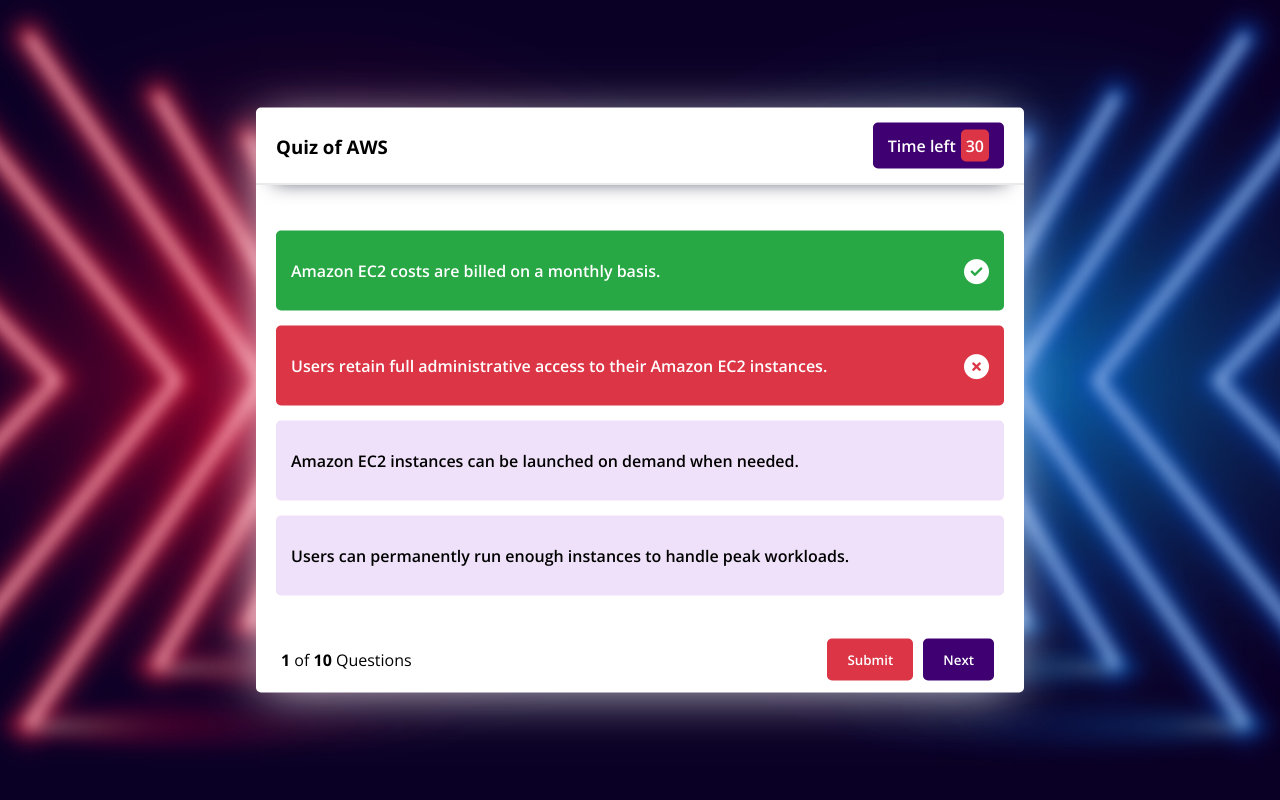
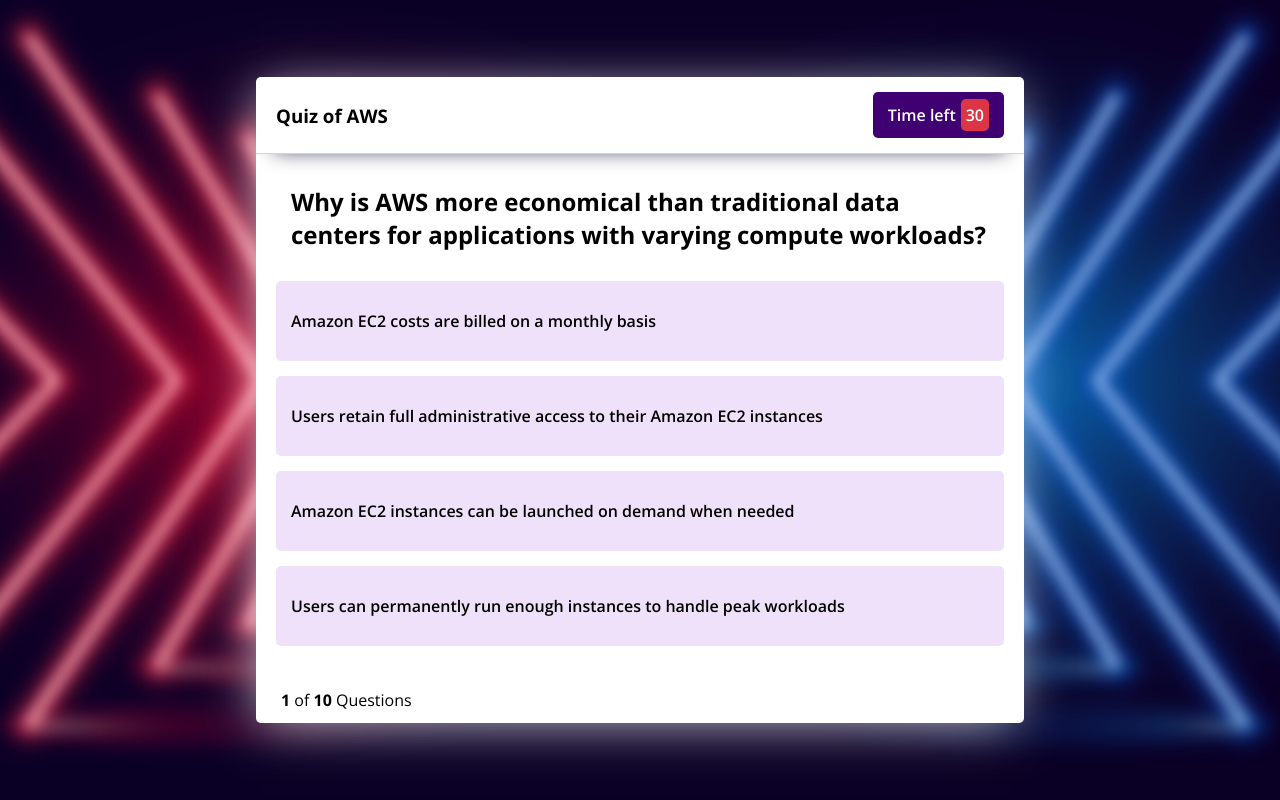
Before and after one commit to shadowgks/quizizy-vuejs, a Vue app: page / in a window 1280 px wide. Built offline with nearby package versions, Linux system fonts and the light colour scheme.

Commit message:
chose answers success

```diff
--- a/src/App.vue
+++ b/src/App.vue
@@ -2,9 +2,11 @@
   <main>
     <!-- Background image -->
     <div class="bg_image"></div>
-    {{data}}
-    <Quiz />
-    <!-- <InfoQuiz /> -->
+    <Quiz
+    :questions="myJson[current_question]"
+    :currentIndex="current_question"
+    :lenght_data="myJson.length"
+    @onAnswerSelected="answerSelected"/>
   </main>
 </template>
 
@@ -17,15 +19,22 @@
 import Quiz from './components/Quiz.vue';
 import User from './components/User.vue';
 
+// data
+import data from "./assets/js/data/newData.json";
+
 export default {
-  components: {StartQuiz,InfoQuiz,Resultat,Answers,Quiz,User},
+  components: {StartQuiz,InfoQuiz,Resultat,Answers,Quiz,User,data},
   data(){
     return{
-
+      myJson: data,
+      current_question : 0, //index
     }
   },
   methods: {
-
+    answerSelected(index){
+      // alert(index);
+      this.myJson[this.current_question].selected = index;
+    }
   },
 }
 
--- a/src/assets/js/data/newData.json
+++ b/src/assets/js/data/newData.json
@@ -2,7 +2,8 @@
     {
         "id": "1",
         "question": "Why is AWS more economical than traditional data centers for applications with varying compute workloads?",
-        "answer": [
+        "selected": null,
+        "answers": [
             {
                 "id": "1",
                 "choix": "Amazon EC2 costs are billed on a monthly basis",
@@ -29,7 +30,8 @@
     {
         "id": "2",
         "question": "Which AWS service would simplify the migration of a database to AWS?",
-        "answer": [
+        "selected": null,
+        "answers": [
             {
                 "id": "1",
                 "choix": "AWS Storage Gateway",
@@ -56,7 +58,8 @@
     {
         "id": "3",
         "question": "Which AWS offering enables users to find, buy, and immediately start using software solutions in their AWS environment?",
-        "answer": [
+        "selected": null,
+        "answers": [
             {
                 "id": "1",
                 "choix": "AWS Config",
@@ -83,7 +86,8 @@
     {
         "id": "4",
         "question": "Which AWS networking service enables a company to create a virtual network within AWS?",
-        "answer": [
+        "selected": null,
+        "answers": [
             {
                 "id": "1",
                 "choix": "AWS Config",
@@ -110,7 +114,8 @@
     {
         "id": "5",
         "question": "Which of the following is an AWS responsibility under the AWS shared responsibility model?",
-        "answer": [
+        "selected": null,
+        "answers": [
             {
                 "id": "1",
                 "choix": "Configuring third-party applications",
@@ -137,7 +142,8 @@
     {
         "id": "6",
         "question": "Which component of the AWS global infrastructure does Amazon CloudFront use to ensure low-latency delivery?",
-        "answer": [
+        "selected": null,
+        "answers": [
             {
                 "id": "1",
                 "choix": "AWS Regions",
@@ -164,7 +170,8 @@
     {
         "id": "7",
         "question": "How would a system administrator add an additional layer of login security to a users AWS Management Console?",
-        "answer": [
+        "selected": null,
+        "answers": [
             {
                 "id": "1",
                 "choix": "Use Amazon Cloud Directory",
@@ -191,7 +198,8 @@
     {
         "id": "8",
         "question": "Which service can identify the user that made the API call when an Amazon EC2 instance is terminated?",
-        "answer": [
+        "selected": null,
+        "answers": [
             {
                 "id": "1",
                 "choix": "AWS Trusted Advisor",
@@ -218,7 +226,8 @@
     {
         "id": "9",
         "question": "Which service would be used to send alerts based on Amazon CloudWatch alarms?",
-        "answer": [
+        "selected": null,
+        "answers": [
             {
                 "id": "1",
                 "choix": "Amazon Simple Notification Service (Amazon SNS)",
@@ -245,7 +254,8 @@
     {
         "id": "10",
         "question": "Where can a user find information about prohibited actions on the AWS infrastructure?",
-        "answer": [
+        "selected": null,
+        "answers": [
             {
                 "id": "1",
                 "choix": "AWS Trusted Advisor",
--- a/src/components/Quiz.vue
+++ b/src/components/Quiz.vue
@@ -1,19 +1,25 @@
 <script>
-    import data from "../assets/js/data/newData.json";
+    // import data from "../assets/js/data/newData.json";
 export default {
-    components: {data},
+    props : ['questions','currentIndex','lenght_data'],
+
     data(){
         return{
-            myJson: data
+            score : 0,
         }
+    },
+    methods: {
+        choseAnswer(e){
+            console.log(e);
         }
+    },
 }
 </script>
 
 <template>
     <!-- quiz -->
     <div class="box_quiz">
-        <!-- {{myJson[0]['answer'][0]}} -->
+        <!-- {{myJson[4]['question']}} -->
         <div class="quiz_header">
             <h3>Quiz of AWS</h3>
             <div class="time">
@@ -23,15 +29,28 @@
         </div>
         <div class="quiz_body">
             <div class="title">
-                <!-- <h2>Why is AWS more economical than traditional data centers for applications with varying compute
-                    workloads?</h2> -->
+                <h2>{{questions.question}}</h2>
             </div>
             <div class="questions">
                 <div>
-                        <div class="question correct">
-                            <p>Amazon EC2 costs are billed on a monthly basis.</p><i class="fa-regular fa-circle-check good"></i>
+                    <!-- correct || class
+                    <i class="fa-regular fa-circle-check good"></i>
+                    -->
+                    <!-- incorrect || class
+                    <i class="fa-regular fa-circle-xmark faild"></i>
+                    -->
+                    <div
+                    class="question"
+                    v-on:click="$emit('onAnswerSelected', answer.isCorrect)"
+                    v-for="(answer, index) in questions.answers"
+                    :key="index"
+                    @click="choseAnswer(questions.isCorrect)"
+                    :class="{'correct' : questions.selected != null && answer.isCorrect == true},
+                    {'incorrect' : questions.selected != true && answer.isCorrect == questions.selected}">
+                        <p>{{answer.choix}}</p>
+                        <!-- {{answer.isCorrect}} -->
                     </div>
-                        <div class="question incorrect">
+                    <!-- <div class="question incorrect">
                         <p>Users retain full administrative access to their Amazon EC2 instances.</p><i class="fa-regular fa-circle-xmark faild"></i>
                     </div>
                     <div class="question">
@@ -39,15 +58,15 @@
                     </div>
                     <div class="question">
                         <p>Users can permanently run enough instances to handle peak workloads.</p>
-                        </div>
+                    </div> -->
                 </div>
             </div>
         </div>
         <div class="quiz_footer">
-            <p><span class="step">1</span> of <span class="all">10</span> Questions</p>
+            <p><span class="step">{{currentIndex+1}}</span> of <span class="all">{{lenght_data}}</span> Questions</p>
             <div>
-                <button class="submit">Submit</button>
-                <button class="next">Next</button>
+                <!-- <button class="submit">Submit</button> -->
+                <button v-show="questions.selected != null" class="next" @click="index_answer++">Next</button>
             </div>
         </div>
     </div>
```
Lines whose indentation alone changed are shown as unchanged.
